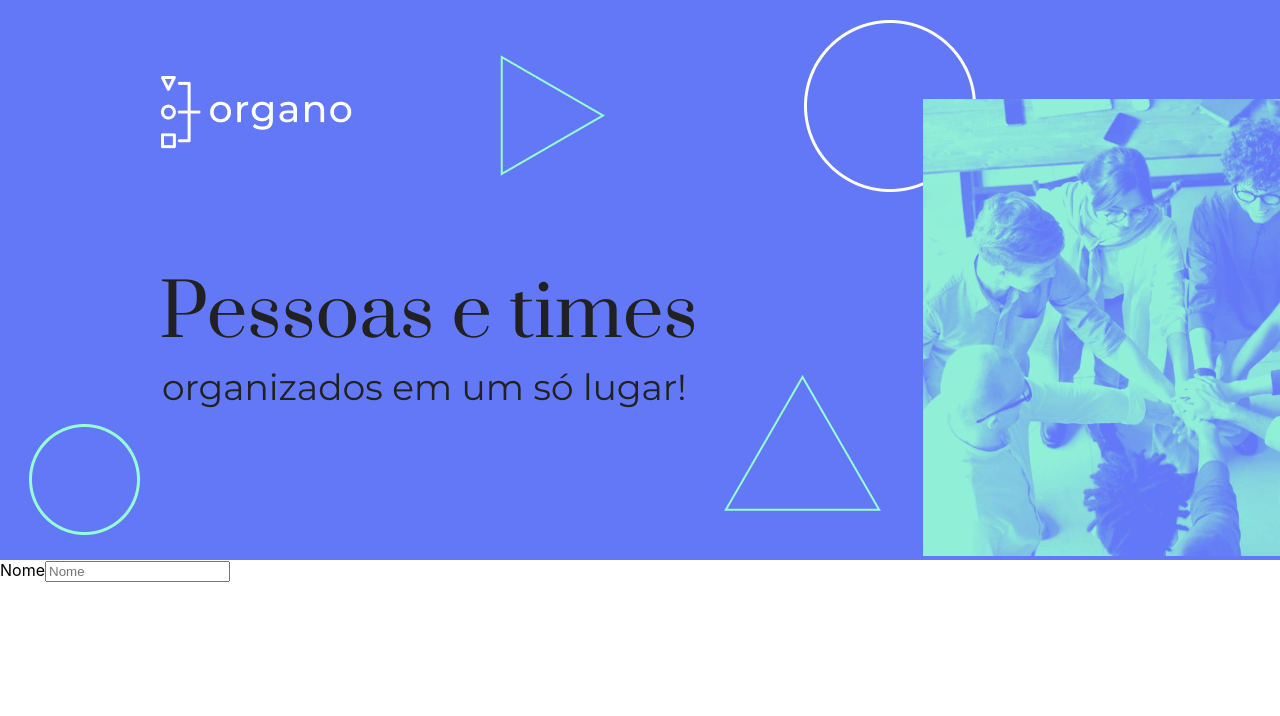
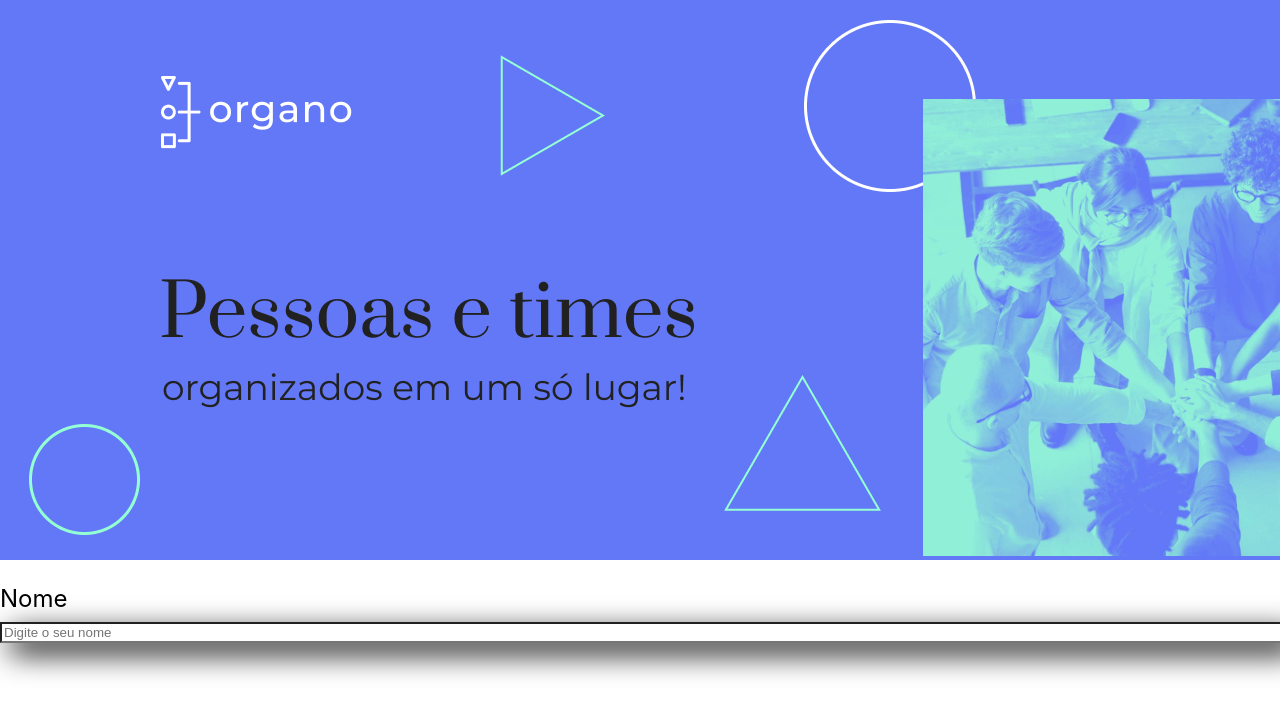
Before and after one commit to patricchubaca/React, a React (Create React App) app: page / in a window 1280 px wide. Shown: the top 716 px of the page. Built offline with nearby package versions, Linux system fonts and the light colour scheme.

Commit message:
Feat :: Style input

```diff
--- a/src/App.tsx
+++ b/src/App.tsx
@@ -1,5 +1,5 @@
-import Banner from './Componentes/Banner/Banner';
-import CampoTexto from './Componentes/CampoTexto/CampoTexto';
+import Banner from './Componentes/Banner/IndexBanner';
+import CampoTexto from './Componentes/CampoTexto/IndexCampoTexto';
 
 function App() {
   return (
--- a/src/Componentes/CampoTexto/CampoTexto.css
+++ b/src/Componentes/CampoTexto/CampoTexto.css
@@ -0,0 +1,16 @@
+.campo-texto {
+  width: 100%;
+  margin: 24px 0;
+}
+
+label {
+  display: block;
+  margin-bottom: 8px;
+  font-size: 24px;
+}
+
+.campo-texto input {
+  width: 100%;
+  background-color: #fff;
+  box-shadow: 10px 10px 30px rgba(0, 0, 0.06);
+}
--- a/src/Componentes/CampoTexto/CampoTexto.tsx
+++ /dev/null
@@ -1,10 +0,0 @@
-const CampoTexto = () => {
-  return (
-    <div>
-      <label>Nome</label>
-      <input type="text" name="nome" placeholder="Nome" />
-    </div>
-  )
-}
-
-export default CampoTexto;
--- /dev/null
+++ b/src/Componentes/CampoTexto/IndexCampoTexto.tsx
@@ -0,0 +1,13 @@
+
+import './CampoTexto.css'
+
+const CampoTexto = () => {
+  return (
+    <div className='campo-texto'>
+      <label>Nome</label>
+      <input type="text" name="nome" placeholder="Digite o seu nome" />
+    </div>
+  )
+}
+
+export default CampoTexto
```
Also changed, not shown: src/Componentes/Banner/IndexBanner.tsx (renamed from src/Componentes/Banner/Banner.tsx).
